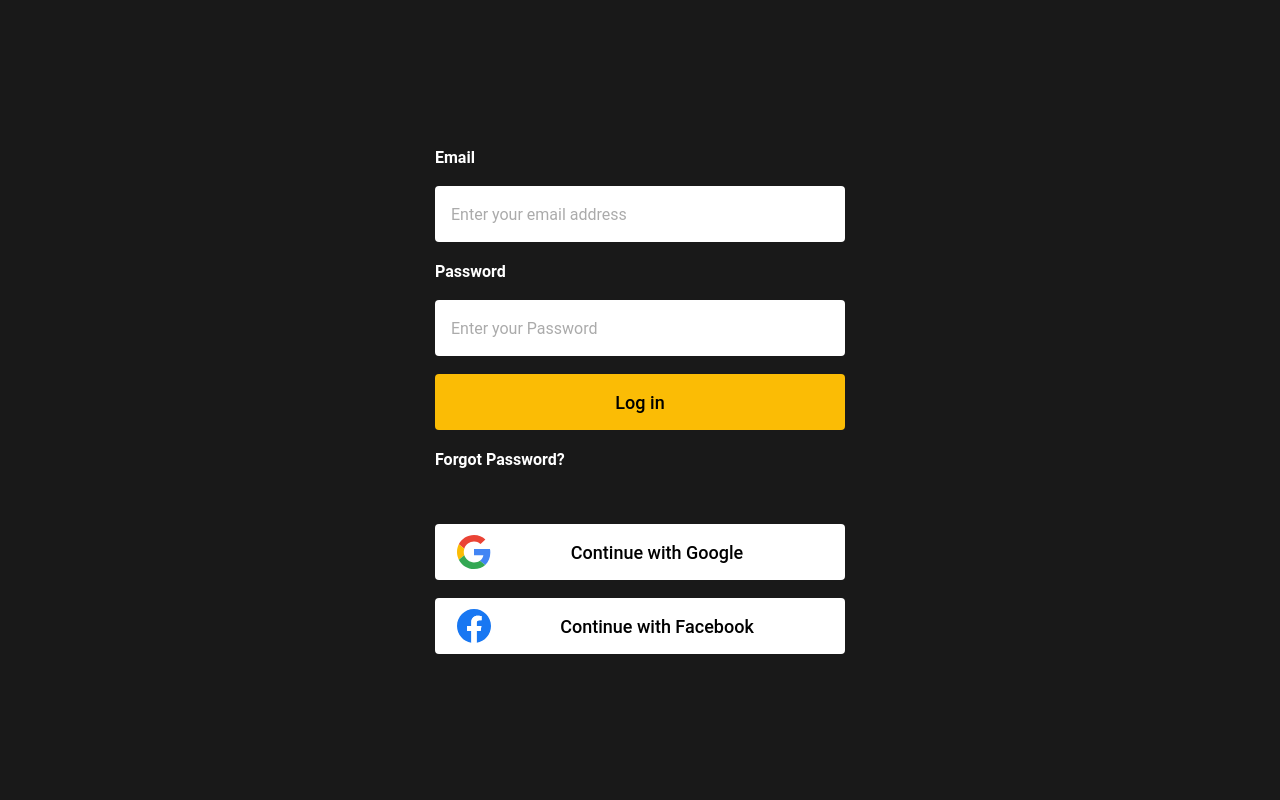
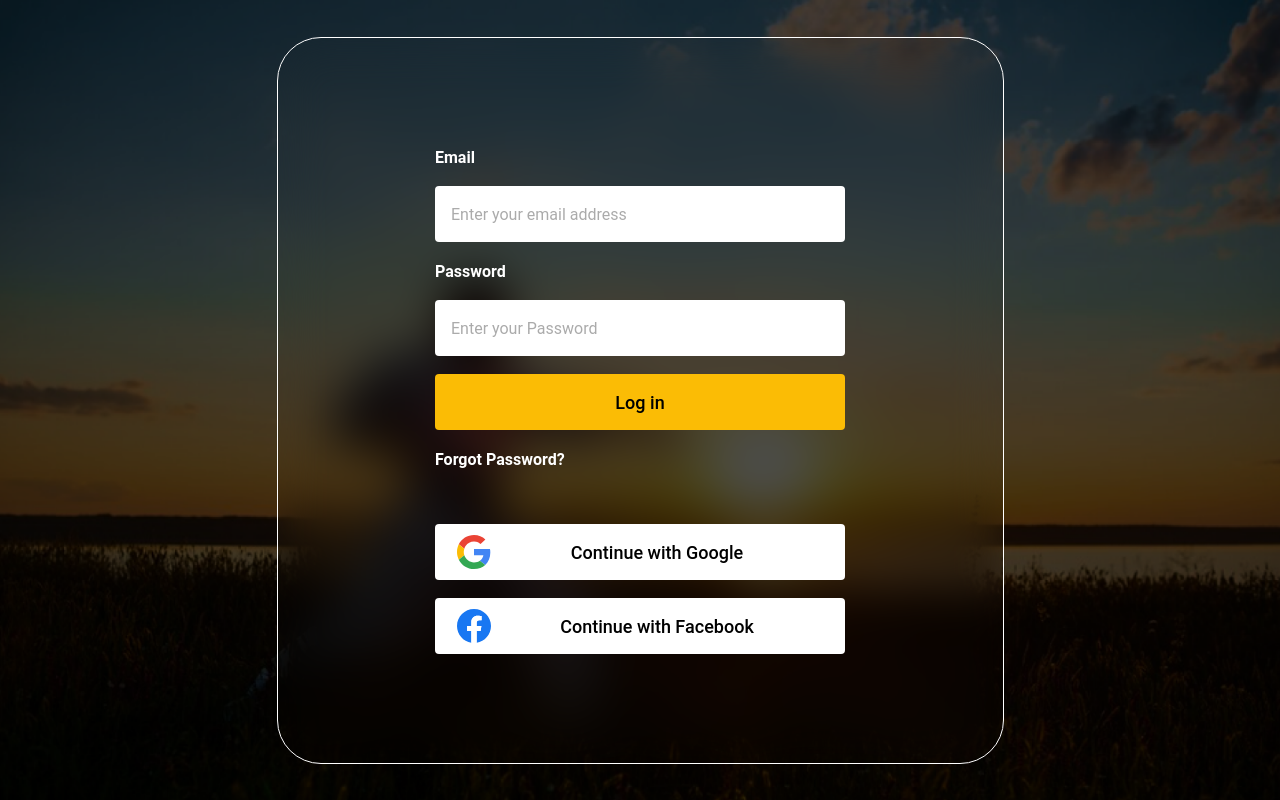
Before and after one commit to robiulalamdev/sportsblog-full-stack, a Next.js app: page /login in a window 1280 px wide. Built offline with nearby package versions, Linux system fonts and the light colour scheme.

Commit message:
login page redisign

```diff
--- a/src/pages/login/index.tsx
+++ b/src/pages/login/index.tsx
@@ -2,11 +2,20 @@ import React from "react";
 import { iFacebook, iGoogle } from "../../lib/utils/icons";
 import Link from "next/link";
 import AuthLayout from "@/layout/AuthLayout";
+import bg from "../../assets/images/login/loginbg.png";
 
 const LoginPage = () => {
   return (
     <AuthLayout>
-      <div className="min-h-screen flex justify-center items-center bg-[#191919] px-theme">
+      <div
+        className="h-screen flex justify-center items-center md:px-theme w-full"
+        style={{
+          backgroundImage: `url(${bg.src})`,
+          backgroundRepeat: "no-repeat",
+          backgroundSize: "cover",
+        }}
+      >
+        <div className="max-w-[727px] max-h-[727px] w-full h-full backdrop-blur-xl md:border-[1px] border-white rounded-[44px] flex justify-center items-center px-2 md:px-0">
           <div className="max-w-[410px] w-full mx-auto grid grid-cols-1 gap-[18px]">
             <div className="flex flex-col gap-y-4">
               <label
@@ -64,6 +73,7 @@ const LoginPage = () => {
             </div>
           </div>
         </div>
+      </div>
     </AuthLayout>
   );
 };
```
Also changed, not shown: src/assets/images/login/loginbg.png (added). Lines whose indentation alone changed are shown as unchanged.
